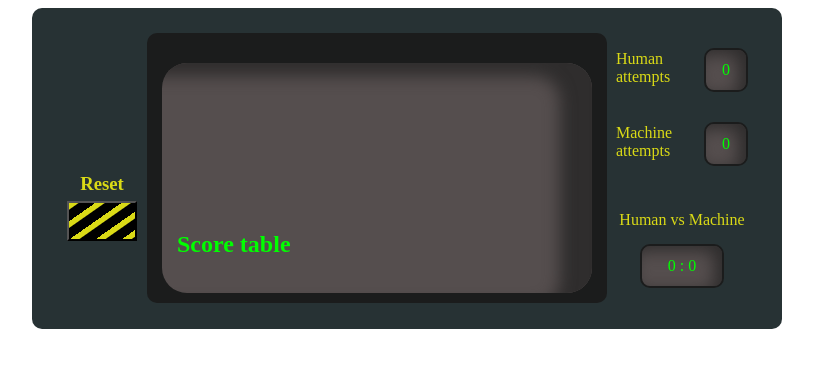
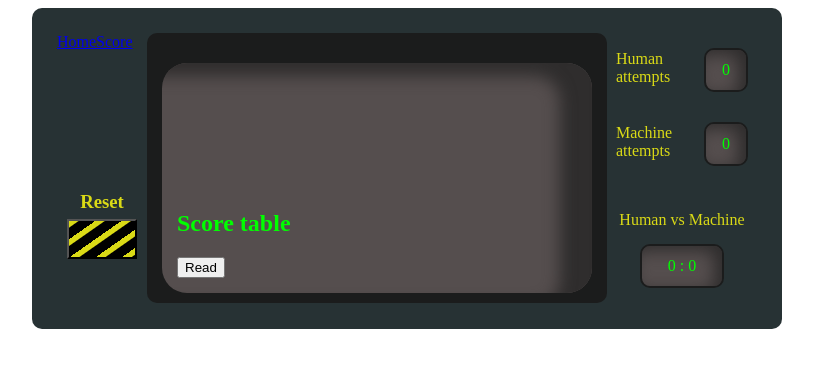
Before and after one commit to Manuletti/guessing-game, a Vue app: page /score in a window 1280 px wide. Shown: the top 368 px of the page, without its empty margins (233-1046 px from the left). Built offline with nearby package versions, Linux system fonts and the light colour scheme.

Commit message:
fs fileRead works in JS not in Vue

```diff
--- a/src/App.vue
+++ b/src/App.vue
@@ -19,10 +19,8 @@ function reset() {
 
   <div class="computer-body">
     <div class="config-left">
-      <!--
       <router-link to='/'>Home</router-link>
       <router-link to="/score">Score</router-link>
-      -->
       <h3 id="reset-label">Reset</h3>
       <button id="reset-btn" @click="reset()"></button>
     </div>
--- /dev/null
+++ b/src/data/test.mjs
@@ -0,0 +1,9 @@
+import fs from 'fs';
+
+function readScore() {
+    fs.readFile('./src/data/score.txt', 'utf8', (err, data) => {
+        console.log(data)
+    })
+}
+
+export { readScore }
--- a/src/views/ScoreView.vue
+++ b/src/views/ScoreView.vue
@@ -1,9 +1,12 @@
 <script setup>
 import ScoreTableVue from '../components/ScoreTable.vue';
+import { readScore } from '../data/test.mjs'
+
 </script>
 
 <template>
     <div>
         <ScoreTableVue />
+        <button @click="readScore()">Read</button>
     </div>
 </template>
```
Also changed, not shown: src/data/score.txt (added).
